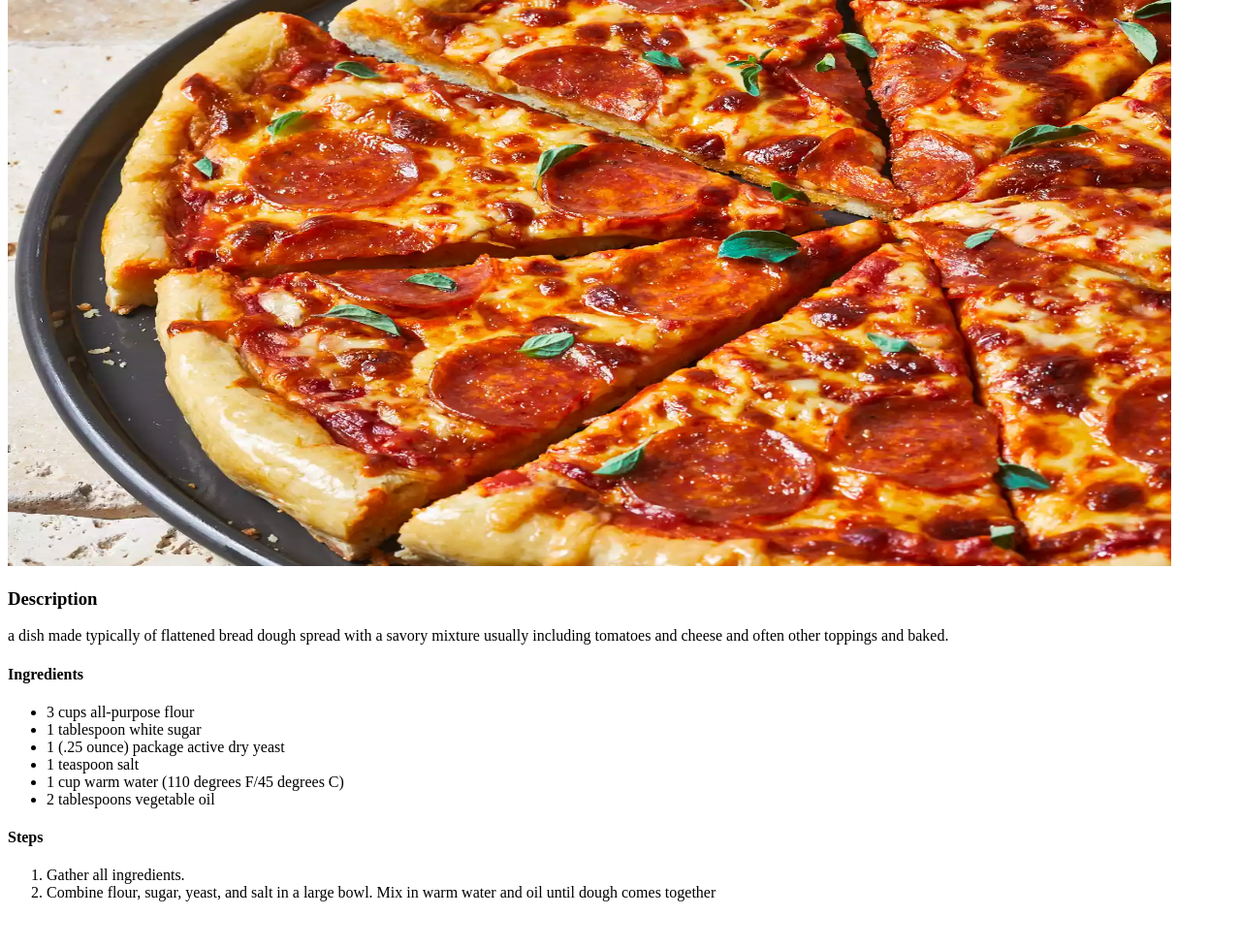
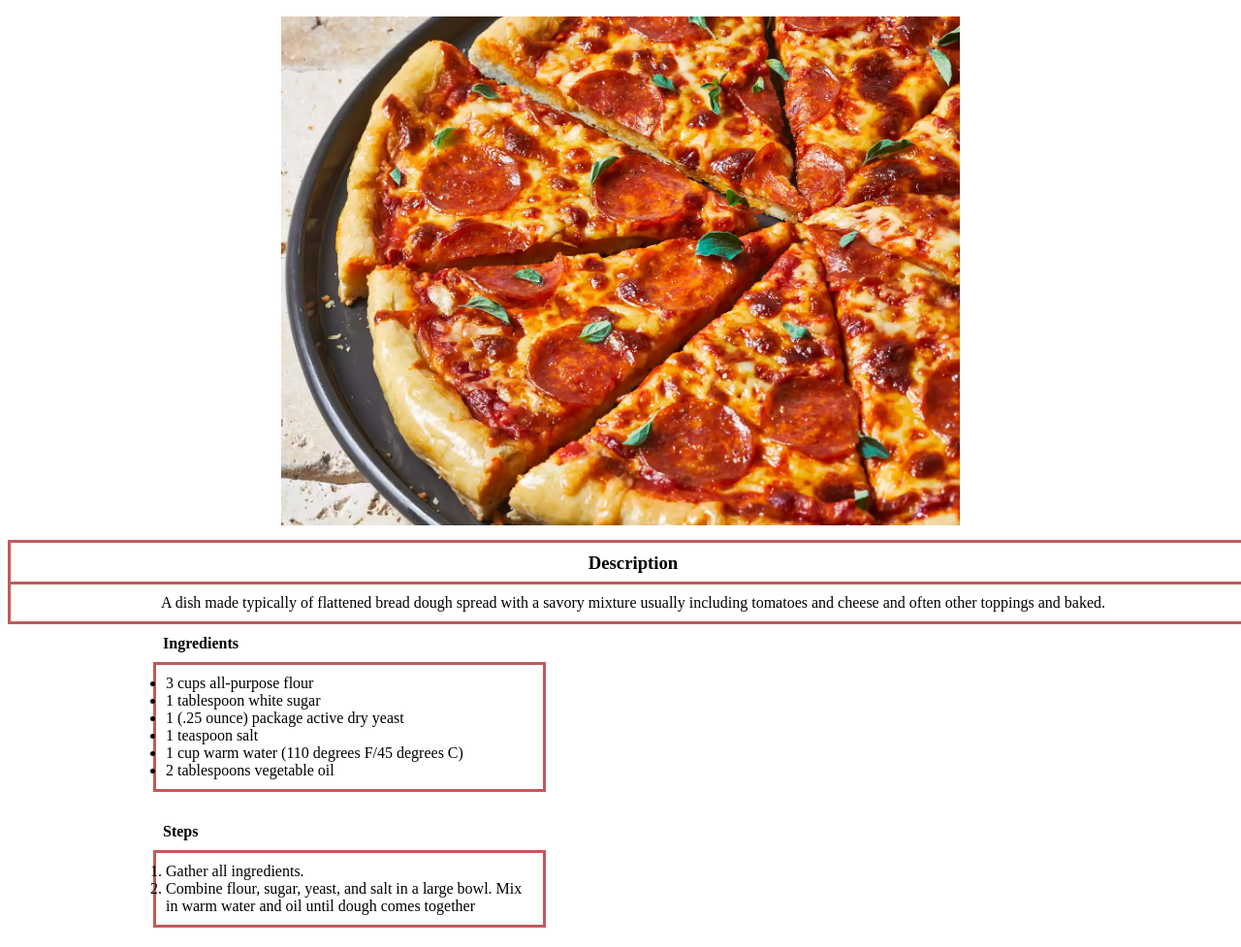
Before and after one commit to Naaji2024/odin_recipes, a plain HTML site: page recipes/pizza.html in a window 1280 px wide. Shown: the part 96-1073 px from the top of the page at 97% size. Before the commit the page ends 1042 px from the top, so only its background shows below. Drawn offline with Linux system fonts and the light colour scheme.

Commit message:
i will be back for this page

```diff
--- a/recipes/pizza.html
+++ b/recipes/pizza.html
@@ -7,12 +7,12 @@
     <title>Document</title>
 </head>
 <body class="body1">
-    <h1>Pizza Recipes</h1>
-    <img src="../images/pizza.jpg" alt="This is a pizza image" height="600" width="1200">
-    <h3>Description</h3>
-    <p class="p1">a dish made typically of flattened bread dough spread with a savory mixture usually including tomatoes and cheese and often other toppings and baked.</p>
-    <h4>Ingredients</h4>
-    <ul class="ulclass">
+    <h1 class="h1pizza">Pizza Recipes</h1>
+    <img class="pizzaimage" src="../images/pizza.jpg" alt="This is a pizza image" height="600" width="1200">
+    <h3 class="dpizza">Description</h3>
+    <p class="ppizza">A dish made typically of flattened bread dough spread with a savory mixture usually including tomatoes and cheese and often other toppings and baked.</p>
+    <h4 class="ipizza">Ingredients</h4>
+    <ul class="ulpizza">
         <li>3 cups all-purpose flour</li>
         <li>1 tablespoon white sugar</li>
         <li>1 (.25 ounce) package active dry yeast</li>
@@ -20,8 +20,8 @@
         <li>1 cup warm water (110 degrees F/45 degrees C)</li>
         <li>2 tablespoons vegetable oil</li>
     </ul>
-    <h4>Steps</h4>
-    <ol>
+    <h4 class="spizza">Steps</h4>
+    <ol class="olpizza">
         <li>Gather all ingredients.</li>
         <li>Combine flour, sugar, yeast, and salt in a large bowl. Mix in warm water and oil until dough comes together</li>
     </ol>
--- a/style.css
+++ b/style.css
@@ -1,4 +1,4 @@
-.h11 {
+.h11, .h1pizza, .dpizza, .ppizza, .ulpizza, .olpizza {
     text-align: center;
     background-color: aqua;
     color: aliceblue;
@@ -7,6 +7,7 @@
     padding: 10px;
     margin-bottom: 20px;
     margin-top: 30px;
+    border: 3px solid rgb(193, 90, 90);
 }
 .recipelist {
     box-sizing: border-box;
@@ -21,3 +22,28 @@
     background-color: aliceblue;
     margin-left: -40px;
 }
+.pizzaimage {
+    width: 700px;
+    height: auto;
+    margin: auto;
+    display: block;
+}
+.dpizza, .ppizza {
+    background-color: white;
+    color: black;
+    width: 100%;
+    margin-bottom: -20px;
+    margin-top: 15px;
+}
+.ulpizza, .ipizza, .olpizza, .spizza {
+    margin-left: 150px;
+    text-align: left;
+    padding: 10px;
+    background-color: white;
+    color: black;
+    font-size: 16px;
+
+}
+.ipizza, .spizza {
+    margin-bottom: -30px;
+}
```
